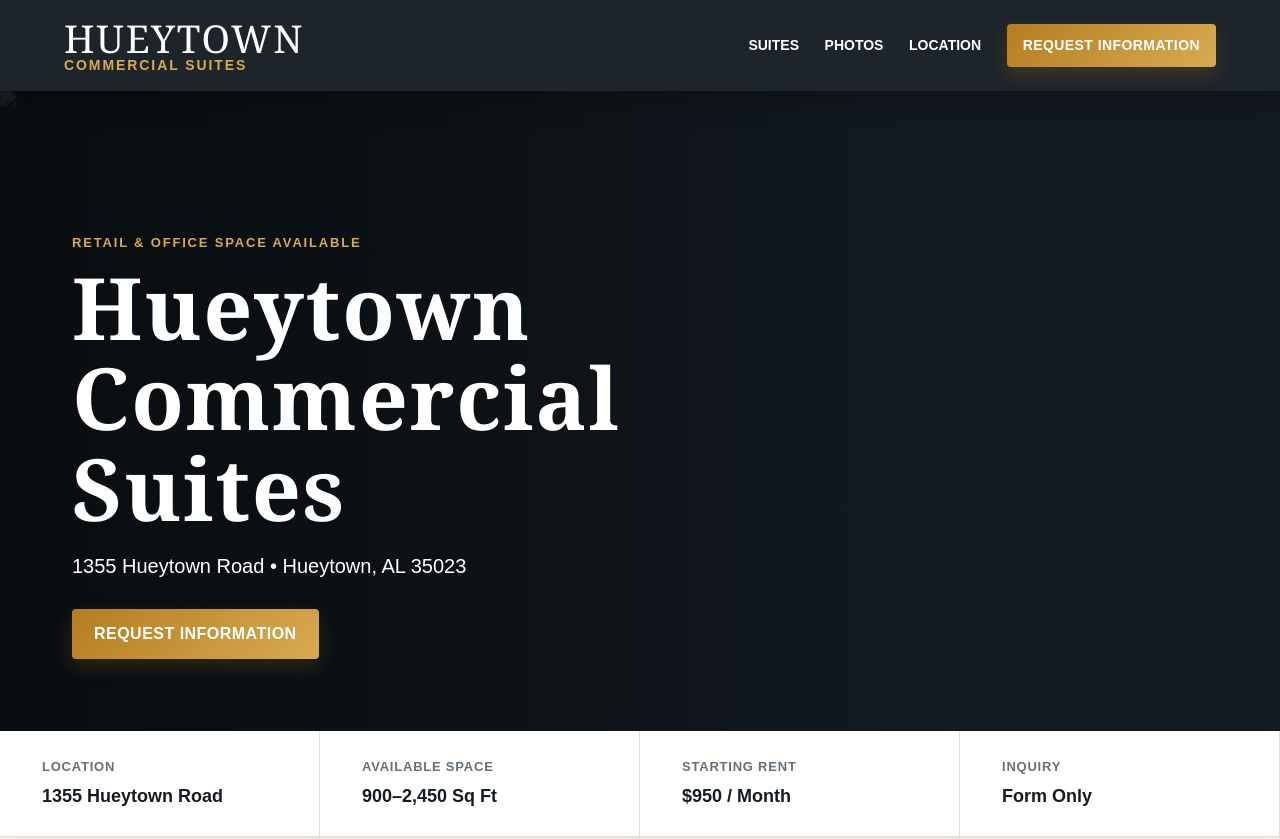
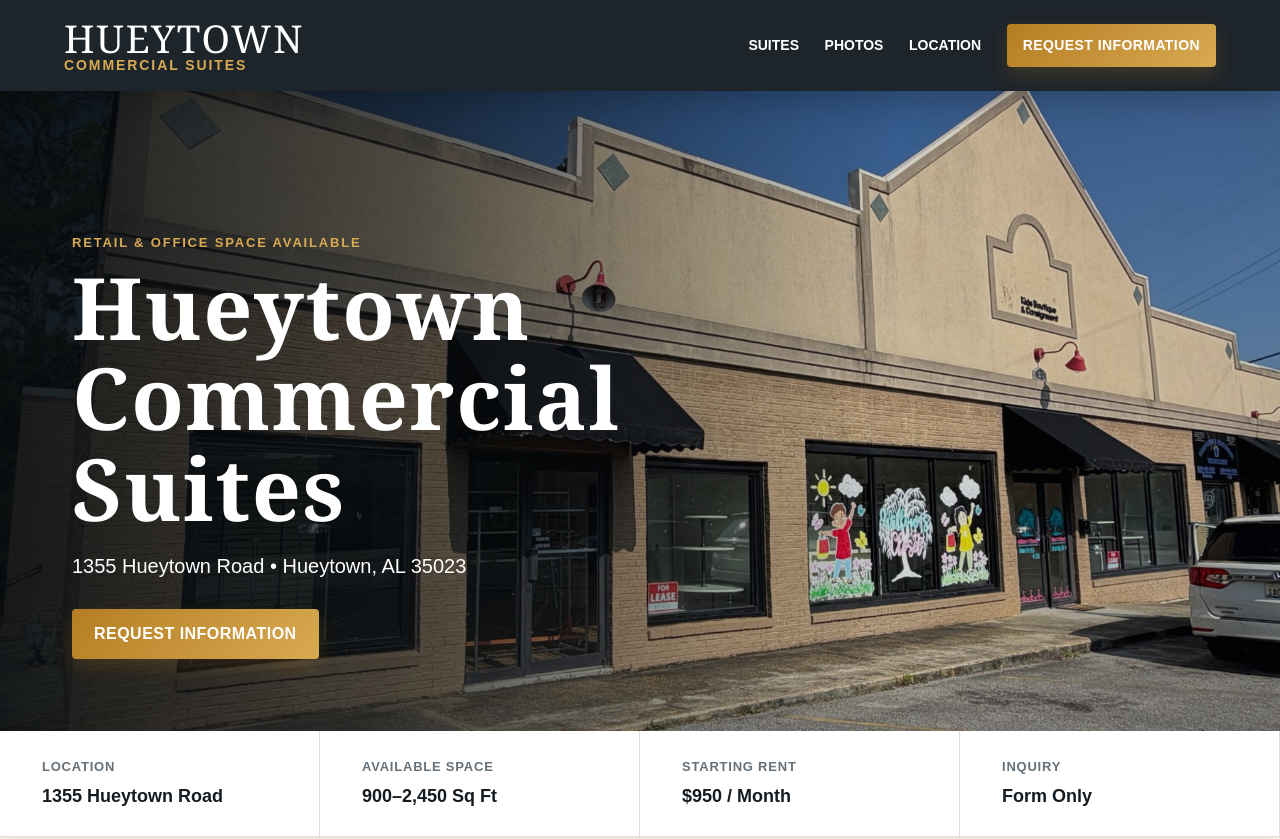
Before and after one commit to smt3295/rental-application, a website: page index.html in a window 1280 px wide. Shown: the top 839 px of the page. Drawn offline with Linux system fonts and the light colour scheme; files whose address does not match are found by name.

Commit message:
Update index.html

```diff
--- a/index.html
+++ b/index.html
@@ -23,7 +23,7 @@
 
   <main id="home">
     <section class="hero">
-      <img src="/images/hero-storefront.jpg" alt="Storefront at Hueytown Commercial Suites" />
+      <img src="hero-storefront.jpg" alt="Storefront at Hueytown Commercial Suites" />
       <div class="hero-overlay"></div>
       <div class="hero-content">
         <p class="eyebrow">Retail & Office Space Available</p>
```
